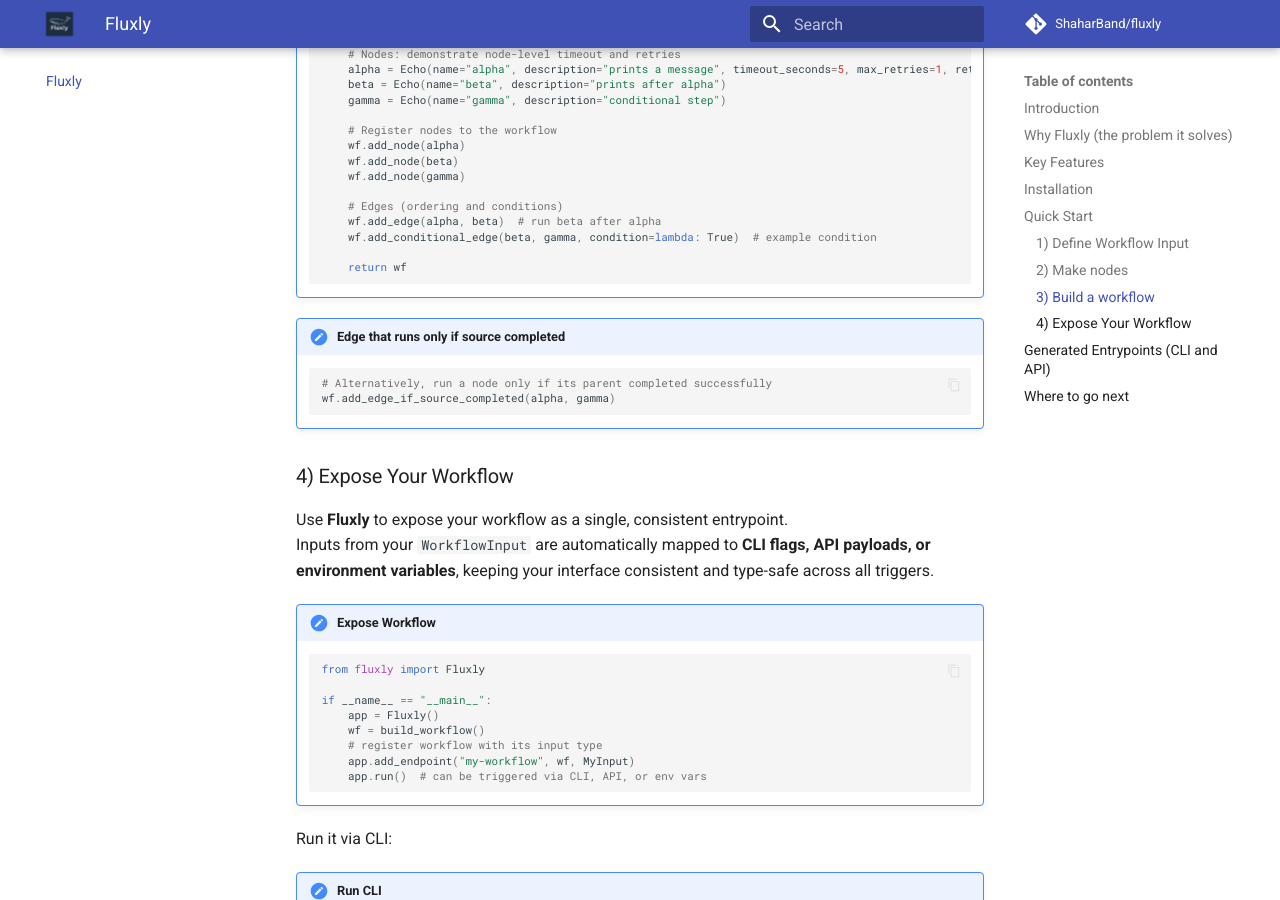
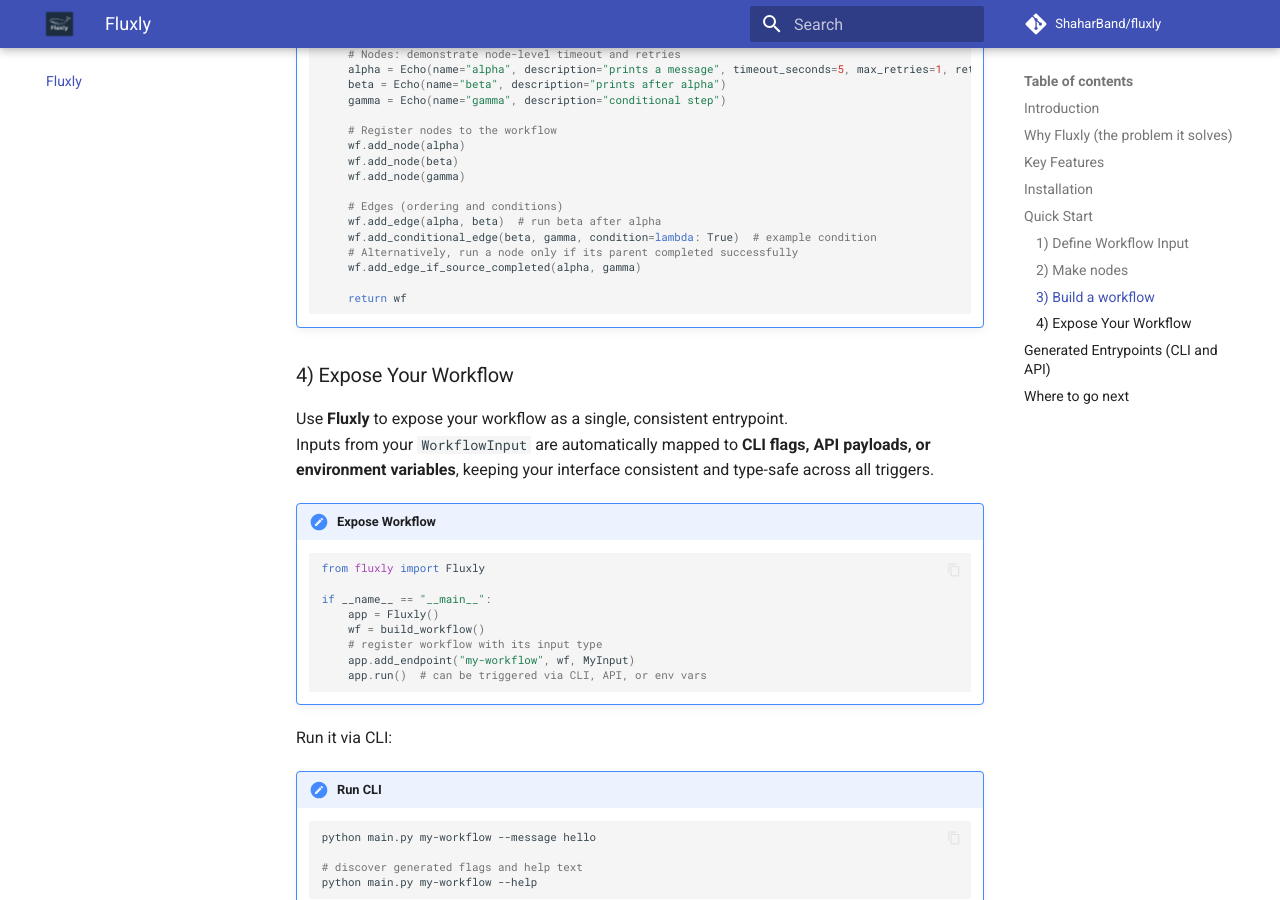
Before and after one commit to ShaharBand/fluxly, an MkDocs documentation site: the page built from docs/index.md, in a window 1280 px wide and 900 px high, scrolled down 3560 px. Built offline with MkDocs 1.6.1 and Material for MkDocs 9.7.7, drawn with Linux system fonts in a browser that asks for light colours; comment, search, counter and statistics services are not loaded.

Commit message:
:hammer: doc fix

````diff
--- a/docs/index.md
+++ b/docs/index.md
@@ -123,15 +123,12 @@
         # Edges (ordering and conditions)
         wf.add_edge(alpha, beta)  # run beta after alpha
         wf.add_conditional_edge(beta, gamma, condition=lambda: True)  # example condition
+        # Alternatively, run a node only if its parent completed successfully
+        wf.add_edge_if_source_completed(alpha, gamma)
 
         return wf
     ```
 
-!!! code "Edge that runs only if source completed"
-    ```python
-    # Alternatively, run a node only if its parent completed successfully
-    wf.add_edge_if_source_completed(alpha, gamma)
-    ```
 ### 4) Expose Your Workflow
 
 Use **Fluxly** to expose your workflow as a single, consistent entrypoint.
````
